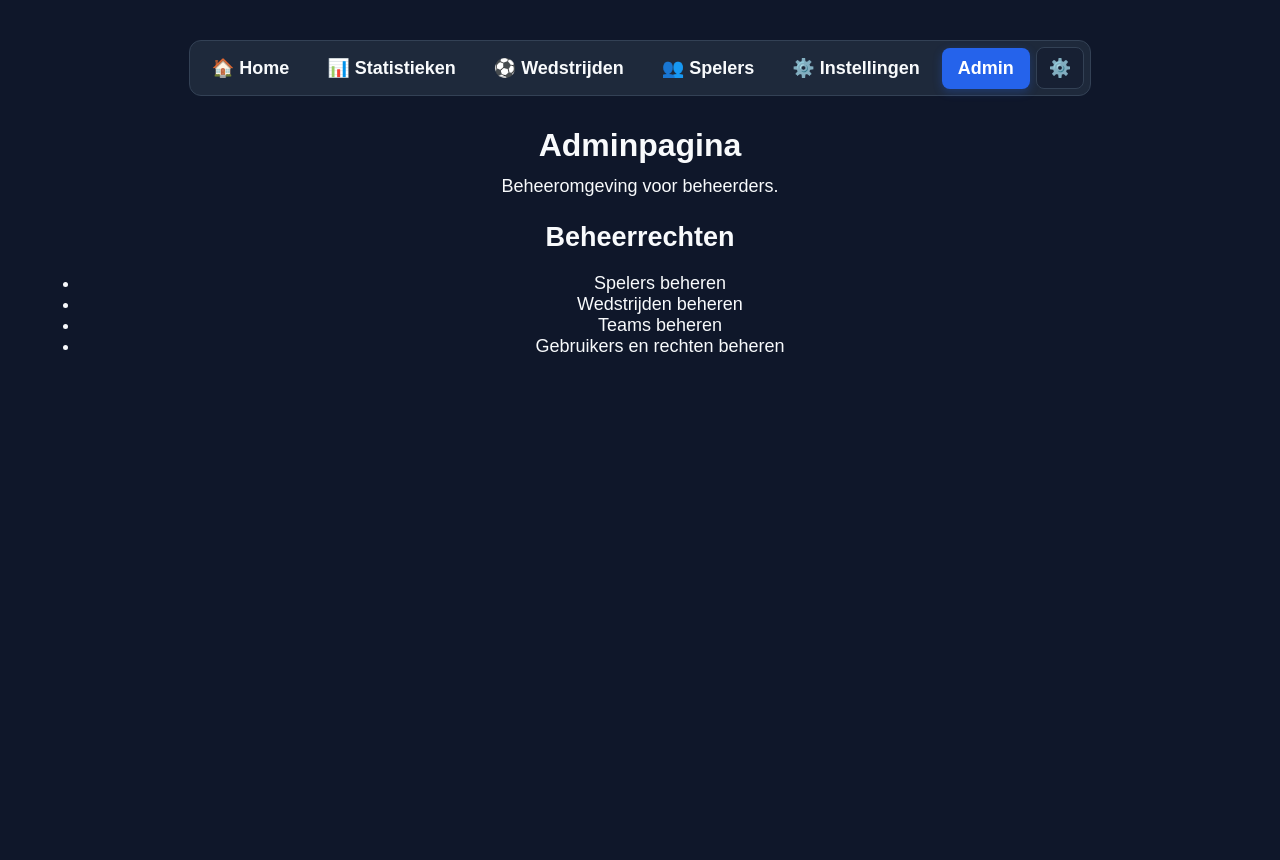
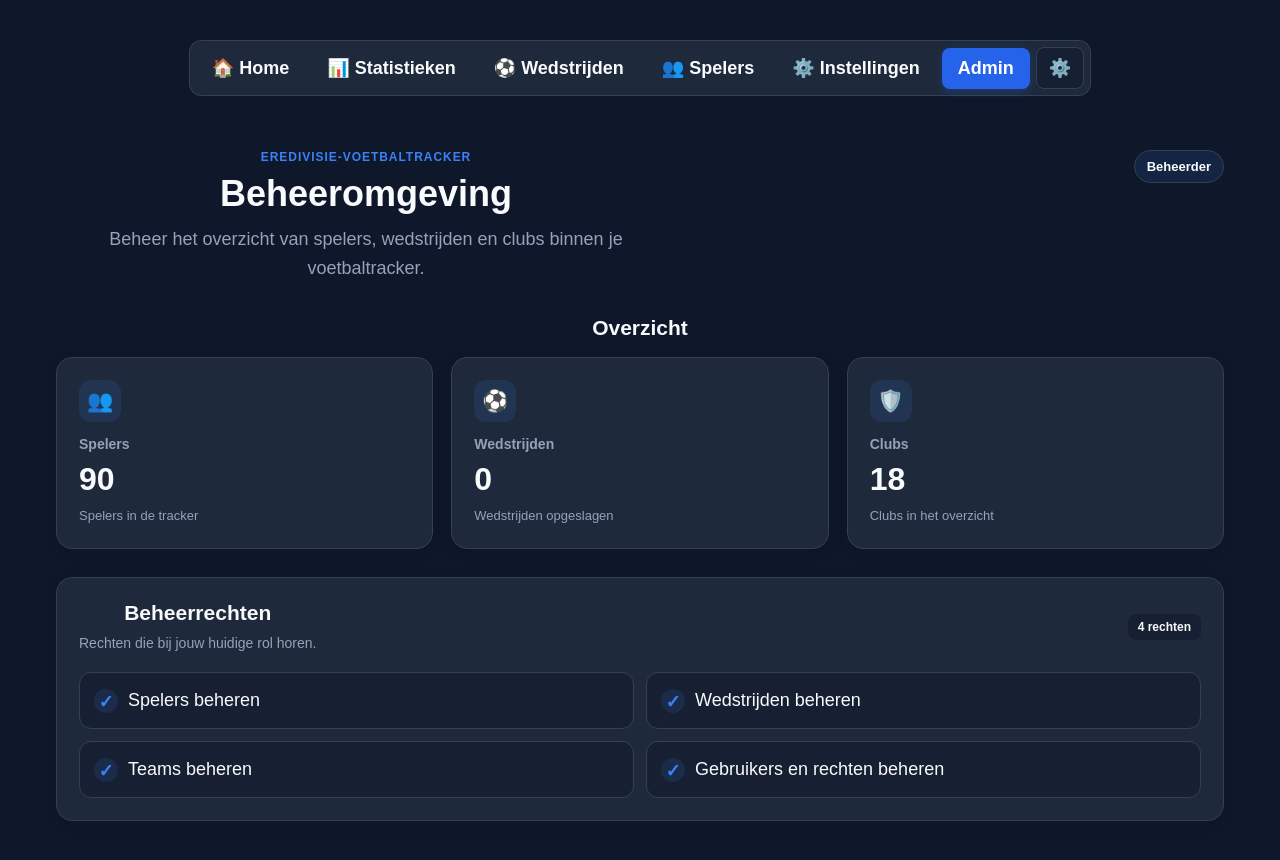
Before and after one commit to Ryan050409/simpel-design, a React (Vite) app: page /admin in a window 1280 px wide. Shown: the top 860 px of the page. Built offline with nearby package versions, Linux system fonts and the light colour scheme; sample sign-in values are in the browser's storage.

Commit message:
adminpagina aan het verbeteren

```diff
--- a/src/AdminPage.tsx
+++ b/src/AdminPage.tsx
@@ -7,6 +7,9 @@ import {
 
 type AdminPageProps = {
   role: UserRole;
+  playersCount: number;
+  matchesCount: number;
+  teamsCount: number;
 };
 
 const PERMISSION_LABELS: Record<Permission, string> = {
@@ -16,12 +19,19 @@ const PERMISSION_LABELS: Record<Permission, string> = {
   "users.manage": "Gebruikers en rechten beheren",
 };
 
-export default function AdminPage({ role }: AdminPageProps) {
+export default function AdminPage({
+  role,
+  playersCount,
+  matchesCount,
+  teamsCount,
+}: AdminPageProps) {
   if (!canAccessAdminPage(role)) {
     return (
-      <main className="page-container">
-        <h1>Geen toegang</h1>
-        <p>Je hebt geen toestemming om deze pagina te bekijken.</p>
+      <main className="admin-page">
+        <section className="admin-panel">
+          <h1>Geen toegang</h1>
+          <p>Je hebt geen toestemming om deze pagina te bekijken.</p>
+        </section>
       </main>
     );
   }
@@ -29,17 +39,83 @@ export default function AdminPage({ role }: AdminPageProps) {
   const permissions = ROLE_PERMISSIONS[role];
 
   return (
-    <main className="page-container">
-      <h1>Adminpagina</h1>
-      <p>Beheeromgeving voor beheerders.</p>
+    <main className="admin-page">
+      <header className="admin-page-header">
+        <div>
+          <p className="admin-eyebrow">EREDIVISIE-VOETBALTRACKER</p>
+          <h1>Beheeromgeving</h1>
+          <p>
+            Beheer het overzicht van spelers, wedstrijden en clubs
+            binnen je voetbaltracker.
+          </p>
+        </div>
 
-      <section aria-labelledby="admin-permissions-title">
-        <h2 id="admin-permissions-title">Beheerrechten</h2>
+        <span className="admin-role-badge">Beheerder</span>
+      </header>
+
+      <section
+        className="admin-overview"
+        aria-labelledby="admin-overview-title"
+      >
+        <h2 id="admin-overview-title">Overzicht</h2>
+
+        <div className="admin-stats-grid">
+          <article className="admin-stat-card">
+            <span className="admin-stat-icon" aria-hidden="true">
+              👥
+            </span>
+            <p>Spelers</p>
+            <strong>{playersCount}</strong>
+            <span className="admin-stat-description">
+              Spelers in de tracker
+            </span>
+          </article>
+
+          <article className="admin-stat-card">
+            <span className="admin-stat-icon" aria-hidden="true">
+              ⚽
+            </span>
+            <p>Wedstrijden</p>
+            <strong>{matchesCount}</strong>
+            <span className="admin-stat-description">
+              Wedstrijden opgeslagen
+            </span>
+          </article>
+
+          <article className="admin-stat-card">
+            <span className="admin-stat-icon" aria-hidden="true">
+              🛡️
+            </span>
+            <p>Clubs</p>
+            <strong>{teamsCount}</strong>
+            <span className="admin-stat-description">
+              Clubs in het overzicht
+            </span>
+          </article>
+        </div>
+      </section>
+
+      <section
+        className="admin-panel"
+        aria-labelledby="admin-permissions-title"
+      >
+        <div className="admin-panel-heading">
+          <div>
+            <h2 id="admin-permissions-title">Beheerrechten</h2>
+            <p>Rechten die bij jouw huidige rol horen.</p>
+          </div>
+          <span className="admin-permission-count">
+            {permissions.length} rechten
+          </span>
+        </div>
 
         {permissions.length > 0 ? (
-          <ul>
+          <ul className="admin-permissions-list">
             {permissions.map((permission) => (
               <li key={permission}>
+                <span className="admin-permission-check" aria-hidden="true">
+                  ✓
+                </span>
                 {PERMISSION_LABELS[permission]}
               </li>
             ))}
--- a/src/App.css
+++ b/src/App.css
@@ -3675,3 +3675,255 @@ textarea::placeholder {
     white-space: normal;
   }
 }
+
+/* ========================================
+   Adminpagina - overzicht en thema's
+   ======================================== */
+
+.admin-page {
+  width: min(100% - 32px, 1180px);
+  margin: 0 auto;
+  padding: 24px 0 48px;
+  color: var(--text-color);
+}
+
+.admin-page-header {
+  display: flex;
+  align-items: flex-start;
+  justify-content: space-between;
+  gap: 24px;
+  margin-bottom: 32px;
+}
+
+.admin-page-header h1 {
+  margin: 0 0 10px;
+  color: var(--text-color);
+  font-size: clamp(28px, 4vw, 36px);
+}
+
+.admin-page-header > div > p:last-child {
+  max-width: 620px;
+  margin: 0;
+  color: var(--muted-text-color);
+  line-height: 1.6;
+}
+
+.admin-eyebrow {
+  margin: 0 0 8px;
+  color: var(--accent);
+  font-size: 12px;
+  font-weight: 800;
+  letter-spacing: 0.08em;
+}
+
+.admin-role-badge {
+  flex-shrink: 0;
+  padding: 8px 12px;
+  border: 1px solid var(--border-color);
+  border-radius: 999px;
+  background: var(--accent-soft);
+  color: var(--text-color);
+  font-size: 13px;
+  font-weight: 700;
+}
+
+.admin-overview {
+  margin-bottom: 28px;
+}
+
+.admin-overview > h2,
+.admin-panel h2 {
+  margin: 0;
+  color: var(--text-color);
+  font-size: 21px;
+}
+
+.admin-overview > h2 {
+  margin-bottom: 16px;
+}
+
+.admin-stats-grid {
+  display: grid;
+  grid-template-columns: repeat(3, minmax(0, 1fr));
+  gap: 18px;
+}
+
+.admin-stat-card,
+.admin-panel {
+  min-width: 0;
+  padding: 22px;
+  border: 1px solid var(--border-color);
+  border-radius: var(--radius-lg);
+  background: var(--card-background);
+  box-shadow: var(--shadow-card);
+}
+
+.admin-stat-card {
+  display: flex;
+  flex-direction: column;
+  align-items: flex-start;
+  gap: 8px;
+  transition:
+    border-color 0.2s ease,
+    box-shadow 0.2s ease;
+}
+
+.admin-stat-card:hover {
+  border-color: var(--border-color-hover);
+  box-shadow: var(--shadow-card-hover);
+}
+
+.admin-stat-icon {
+  display: grid;
+  width: 42px;
+  height: 42px;
+  place-items: center;
+  border-radius: 12px;
+  background: var(--accent-soft);
+  font-size: 21px;
+}
+
+.admin-stat-card p {
+  margin: 6px 0 0;
+  color: var(--muted-text-color);
+  font-size: 14px;
+  font-weight: 600;
+}
+
+.admin-stat-card strong {
+  color: var(--text-color);
+  font-size: 32px;
+  line-height: 1.2;
+  font-variant-numeric: tabular-nums;
+}
+
+.admin-stat-description {
+  color: var(--muted-text-color);
+  font-size: 13px;
+  line-height: 1.5;
+}
+
+.admin-panel-heading {
+  display: flex;
+  align-items: center;
+  justify-content: space-between;
+  gap: 16px;
+  margin-bottom: 18px;
+}
+
+.admin-panel-heading p {
+  margin: 7px 0 0;
+  color: var(--muted-text-color);
+  font-size: 14px;
+  line-height: 1.5;
+}
+
+.admin-permission-count {
+  flex-shrink: 0;
+  padding: 6px 10px;
+  border-radius: 8px;
+  background: var(--secondary-background);
+  color: var(--text-color);
+  font-size: 12px;
+  font-weight: 700;
+}
+
+.admin-permissions-list {
+  display: grid;
+  grid-template-columns: repeat(2, minmax(0, 1fr));
+  gap: 12px;
+  margin: 0;
+  padding: 0;
+  list-style: none;
+}
+
+.admin-permissions-list li {
+  display: flex;
+  align-items: center;
+  gap: 10px;
+  min-width: 0;
+  padding: 14px;
+  border: 1px solid var(--border-color);
+  border-radius: var(--radius-md);
+  background: var(--secondary-background);
+  color: var(--text-color);
+  line-height: 1.5;
+  overflow-wrap: anywhere;
+}
+
+.admin-permission-check {
+  display: grid;
+  flex-shrink: 0;
+  width: 24px;
+  height: 24px;
+  place-items: center;
+  border-radius: 50%;
+  background: var(--accent-soft);
+  color: var(--accent);
+  font-weight: 800;
+}
+
+.admin-page :is(a, button, select, input):focus-visible {
+  outline: 3px solid var(--accent);
+  outline-offset: 3px;
+}
+
+@media (max-width: 700px) {
+  .admin-page {
+    width: min(100% - 24px, 1180px);
+    padding-top: 16px;
+  }
+
+  .admin-page-header {
+    flex-direction: column;
+    gap: 14px;
+    margin-bottom: 24px;
+  }
+
+  .admin-stats-grid {
+    grid-template-columns: 1fr;
+    gap: 12px;
+  }
+
+  .admin-stat-card {
+    display: grid;
+    grid-template-columns: 42px minmax(0, 1fr);
+    column-gap: 14px;
+    padding: 16px;
+  }
+
+  .admin-stat-icon {
+    grid-row: 1 / span 3;
+  }
+
+  .admin-stat-card p {
+    margin: 0;
+  }
+
+  .admin-stat-card strong {
+    font-size: 26px;
+  }
+
+  .admin-stat-description {
+    grid-column: 2;
+  }
+
+  .admin-panel {
+    padding: 18px;
+  }
+
+  .admin-panel-heading {
+    align-items: flex-start;
+    flex-direction: column;
+  }
+
+  .admin-permissions-list {
+    grid-template-columns: 1fr;
+  }
+}
+
+@media (prefers-reduced-motion: reduce) {
+  .admin-stat-card {
+    transition: none;
+  }
+}
--- a/src/App.tsx
+++ b/src/App.tsx
@@ -1,4 +1,3 @@
-
 import { useEffect, useRef, useState } from "react";
 import {
   BrowserRouter,
@@ -402,11 +401,7 @@ function App() {
           <Route
             path="/"
             element={
-              <HomePage
-                matches={matches}
-                playerList={playerList}
-                team={team}
-              />
+              <HomePage matches={matches} playerList={playerList} team={team} />
             }
           />
 
@@ -464,7 +459,12 @@ function App() {
             path="/admin"
             element={
               isLoggedIn && DEMO_USER.role === "admin" ? (
-                <AdminPage role={DEMO_USER.role} />
+                <AdminPage
+                  role={DEMO_USER.role}
+                  playersCount={playerList.length}
+                  matchesCount={matches.length}
+                  teamsCount={teams.length}
+                />
               ) : (
                 <Navigate to="/" replace />
               )
```
